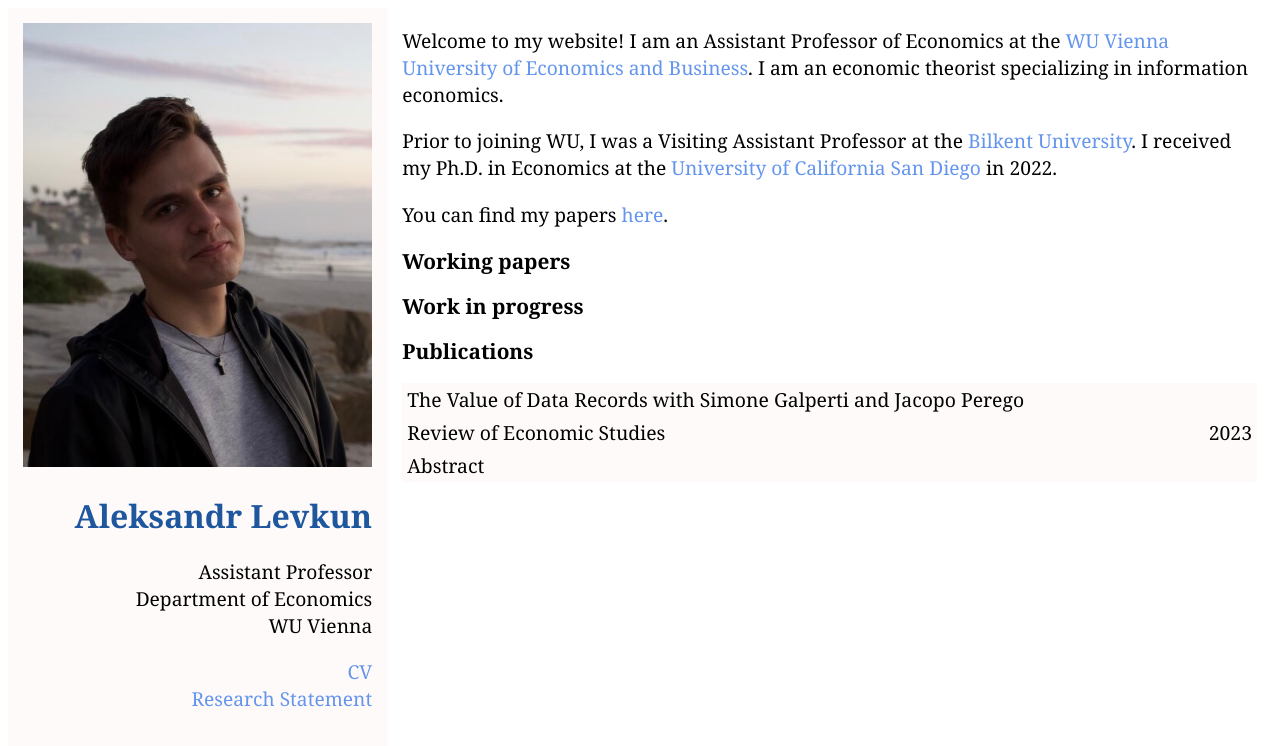
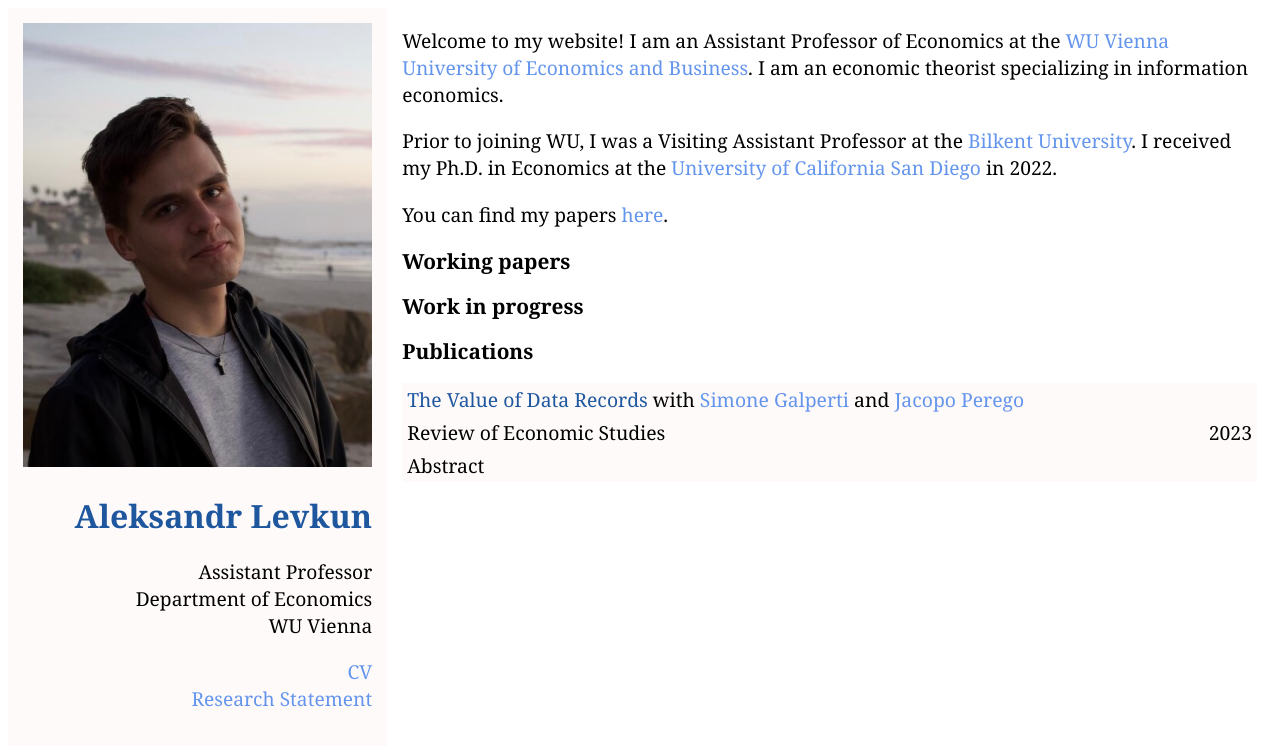
Before and after one commit to alevkun/alevkun.github.io, a Jekyll site: the page built from index.html, in a window 1280 px wide. Shown: the top 746 px of the page. Built offline with Jekyll 4.4.1, drawn with Linux system fonts in a browser that asks for light colours.

Commit message:
Update index.html

```diff
--- a/index.html
+++ b/index.html
@@ -27,7 +27,8 @@ title: Aleksandr Levkun
 		<col span="2" style="text-align: right;"><!-- style="visibility: collapse"-->
 	</colgroup>
 	<tr>
-		<td style="width:90%">The Value of Data Records with Simone Galperti and Jacopo Perego</td>
+		<td style="width:90%"><span style="color:#1F579F;">The Value of Data Records</span> with <a href="https://sites.google.com/site/simonegalperti/">Simone Galperti</a> and
+			<a href="http://www.jperego.com/">Jacopo Perego</a></td>
 		<td> </td>
 	</tr>
 	<tr>
```
